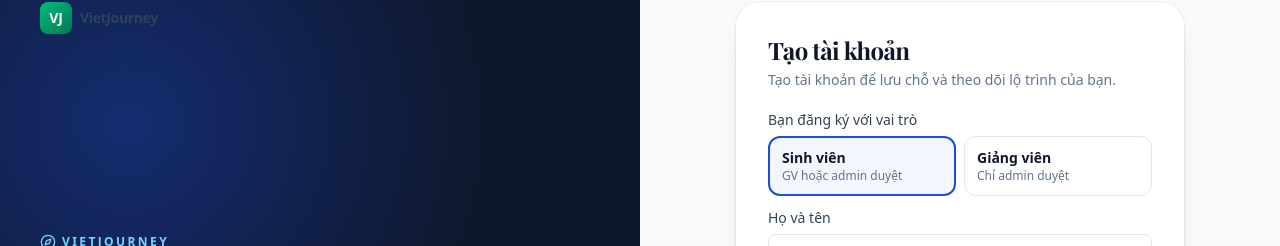
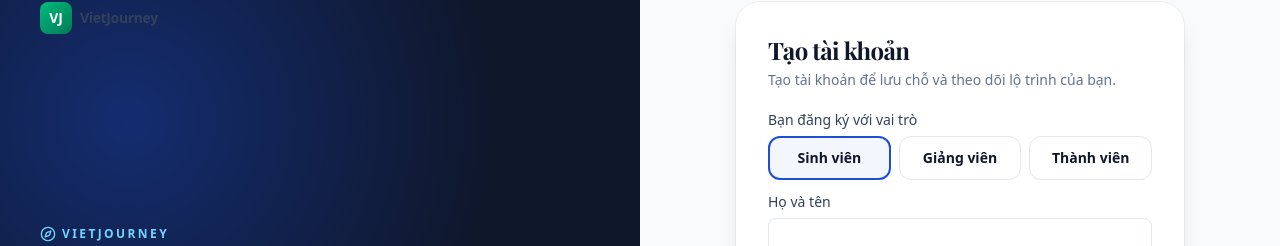
Before and after one commit to chiendz12/Tourist, a Next.js app in the folder frontend/: page /register in a window 1280 px wide. Shown: the part 102-348 px from the top of the page. Built offline with nearby package versions, Linux system fonts and the light colour scheme; no server answers; a web font is replaced by a local one.

Commit message:
Member self-registration is instant; role cards without approval hints

```diff
--- a/frontend/src/app/(public)/register/page.tsx
+++ b/frontend/src/app/(public)/register/page.tsx
@@ -11,7 +11,7 @@ export default function RegisterPage() {
   const router = useRouter();
   const [submitting, setSubmitting] = React.useState(false);
   const [error, setError] = React.useState<string | null>(null);
-  const [role, setRole] = React.useState<"STUDENT" | "LECTURER">("STUDENT");
+  const [role, setRole] = React.useState<"STUDENT" | "LECTURER" | "MEMBER">("STUDENT");
   const [pending, setPending] = React.useState(false);
 
   async function onSubmit(e: React.FormEvent<HTMLFormElement>) {
@@ -106,11 +106,12 @@ export default function RegisterPage() {
           <form className="space-y-3" onSubmit={onSubmit}>
             <div>
               <Label>Bạn đăng ký với vai trò</Label>
-              <div className="mt-1.5 grid grid-cols-2 gap-2" role="radiogroup" aria-label="Vai trò">
+              <div className="mt-1.5 grid grid-cols-3 gap-2" role="radiogroup" aria-label="Vai trò">
                 {(
                   [
-                    { value: "STUDENT", label: "Sinh viên", sub: "GV hoặc admin duyệt" },
-                    { value: "LECTURER", label: "Giảng viên", sub: "Chỉ admin duyệt" },
+                    { value: "STUDENT", label: "Sinh viên" },
+                    { value: "LECTURER", label: "Giảng viên" },
+                    { value: "MEMBER", label: "Thành viên" },
                   ] as const
                 ).map((opt) => (
                   <button
@@ -121,12 +122,11 @@ export default function RegisterPage() {
                     onClick={() => setRole(opt.value)}
                     className={
                       role === opt.value
-                        ? "rounded-xl border-2 border-[#1d4ed8] bg-[#1d4ed8]/5 px-3 py-2.5 text-left transition"
-                        : "rounded-xl border border-slate-200 px-3 py-2.5 text-left transition hover:border-slate-300"
+                        ? "rounded-xl border-2 border-[#1d4ed8] bg-[#1d4ed8]/5 px-2 py-2.5 text-center transition"
+                        : "rounded-xl border border-slate-200 px-2 py-2.5 text-center transition hover:border-slate-300"
                     }
                   >
                     <span className="block text-sm font-bold text-slate-900">{opt.label}</span>
-                    <span className="block text-xs text-slate-500">{opt.sub}</span>
                   </button>
                 ))}
               </div>
```
Also changed, not shown: 2 other files (tests, documents, lock files or other folders).
